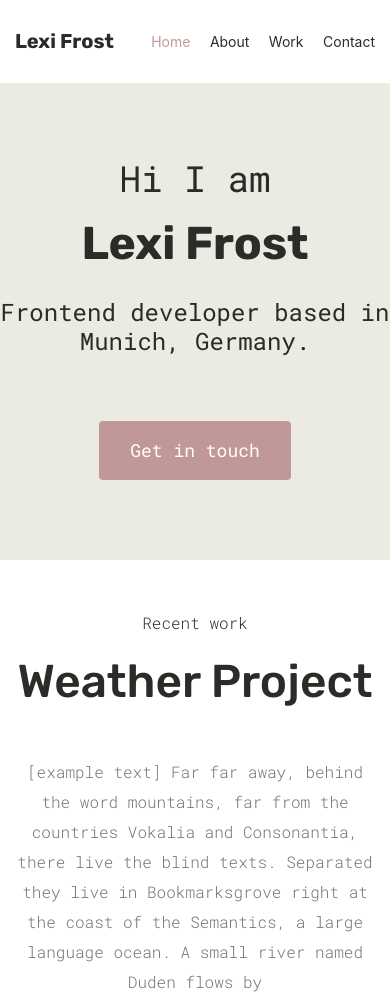
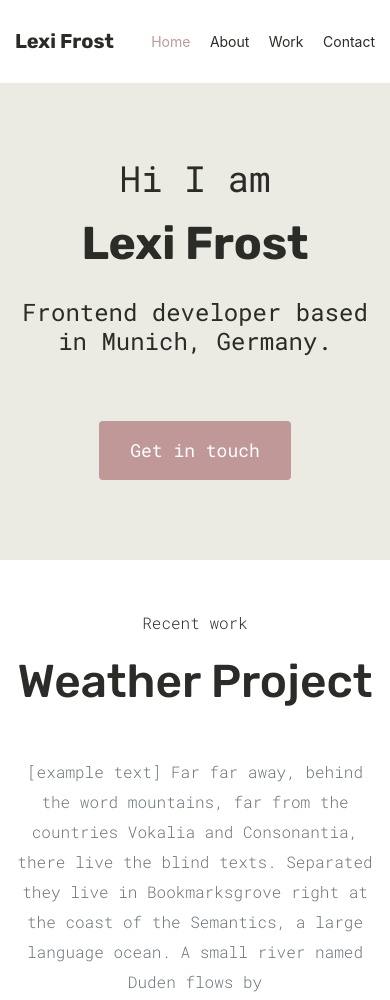
Before and after one commit to lexifrost/shecodes-portfolio-project, a plain HTML site: page index.html in a window 390 px wide. Shown: the top 1000 px of the page. Drawn offline with nearby package versions, Linux system fonts and the light colour scheme.

Commit message:
Fix spacing

```diff
--- a/styles/portfolio.css
+++ b/styles/portfolio.css
@@ -215,7 +215,7 @@ footer .social-links a:hover {
 
 @media (max-width: 992px) {
   .hero {
-    padding: 80px 0;
+    padding: 80px 20px;
   }
 
   h1 {
```
